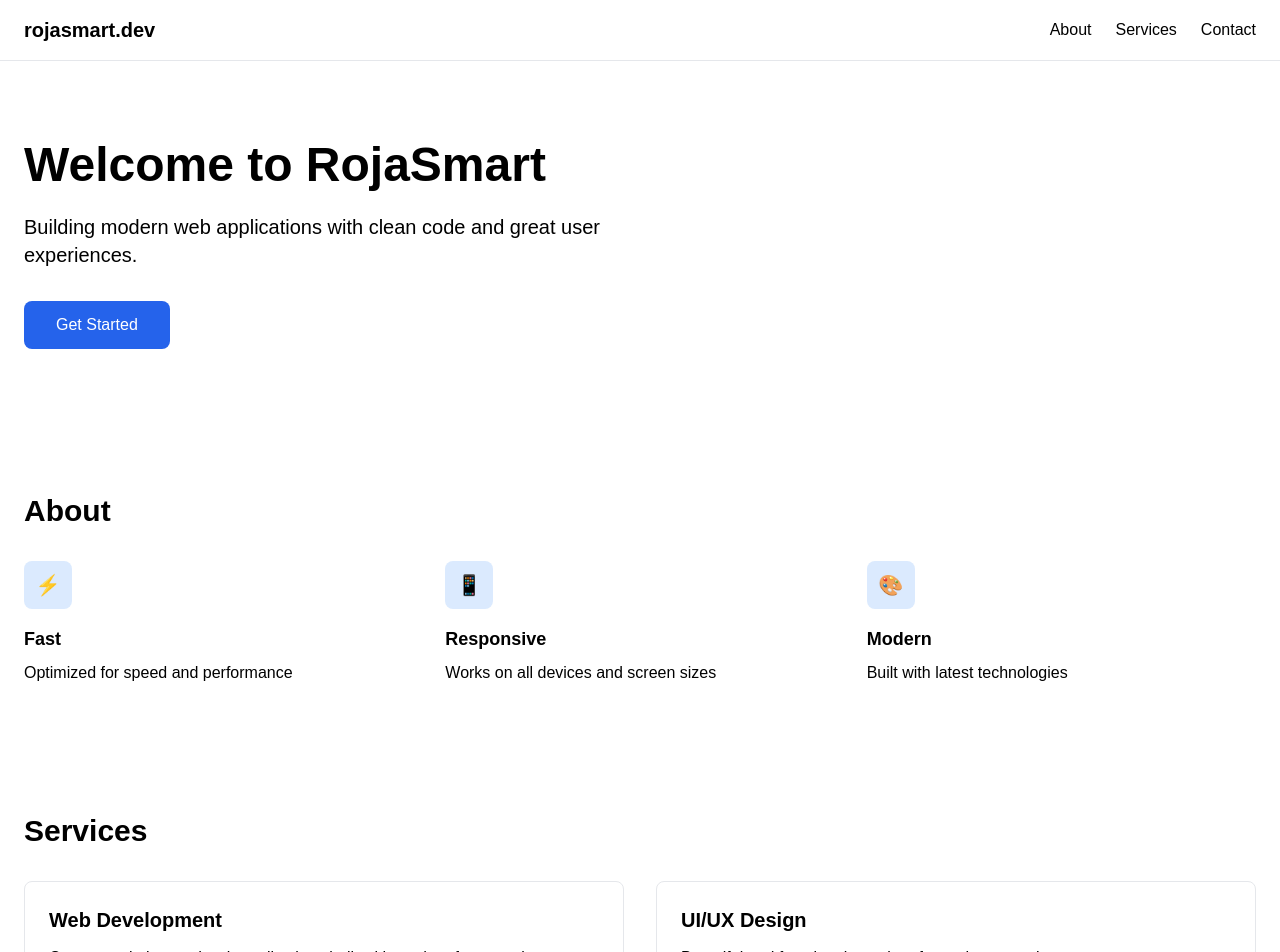
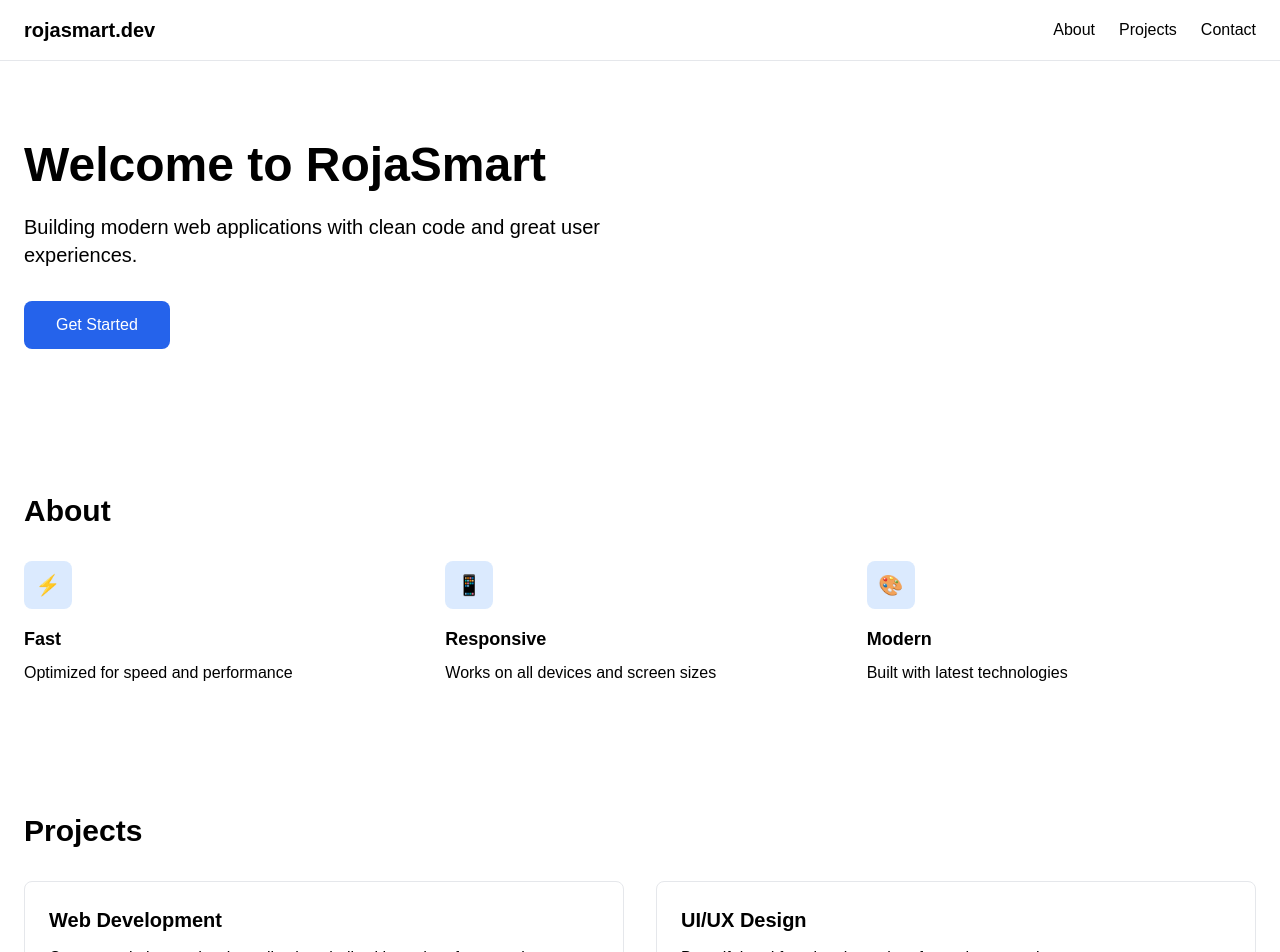
Before and after one commit to rojasmart/rojasmart-template, a Next.js app: page / in a window 1280 px wide. Shown: the top 952 px of the page. Built offline with nearby package versions, Linux system fonts and the light colour scheme.

Commit message:
--add projects instead of services

```diff
--- a/src/app/page.tsx
+++ b/src/app/page.tsx
@@ -12,8 +12,8 @@ export default function Home() {
               <Link href="#about" className="text-black hover:text-slate-600">
                 About
               </Link>
-              <Link href="#services" className="text-black hover:text-slate-600">
-                Services
+              <Link href="#projects" className="text-black hover:text-slate-600">
+                Projects
               </Link>
               <Link href="#contact" className="text-black hover:text-slate-600">
                 Contact
@@ -62,9 +62,9 @@ export default function Home() {
         </div>
       </section>
 
-      {/* Simple Services */}
-      <section id="services" className="w-full px-6 py-16">
-        <h2 className="text-3xl font-bold text-black mb-8">Services</h2>
+      {/* Simple Projects */}
+      <section id="projects" className="w-full px-6 py-16">
+        <h2 className="text-3xl font-bold text-black mb-8">Projects</h2>
         <div className="grid md:grid-cols-2 gap-8">
           <div className="p-6 border border-slate-200 rounded-lg">
             <h3 className="text-xl font-semibold text-black mb-3">Web Development</h3>
```
